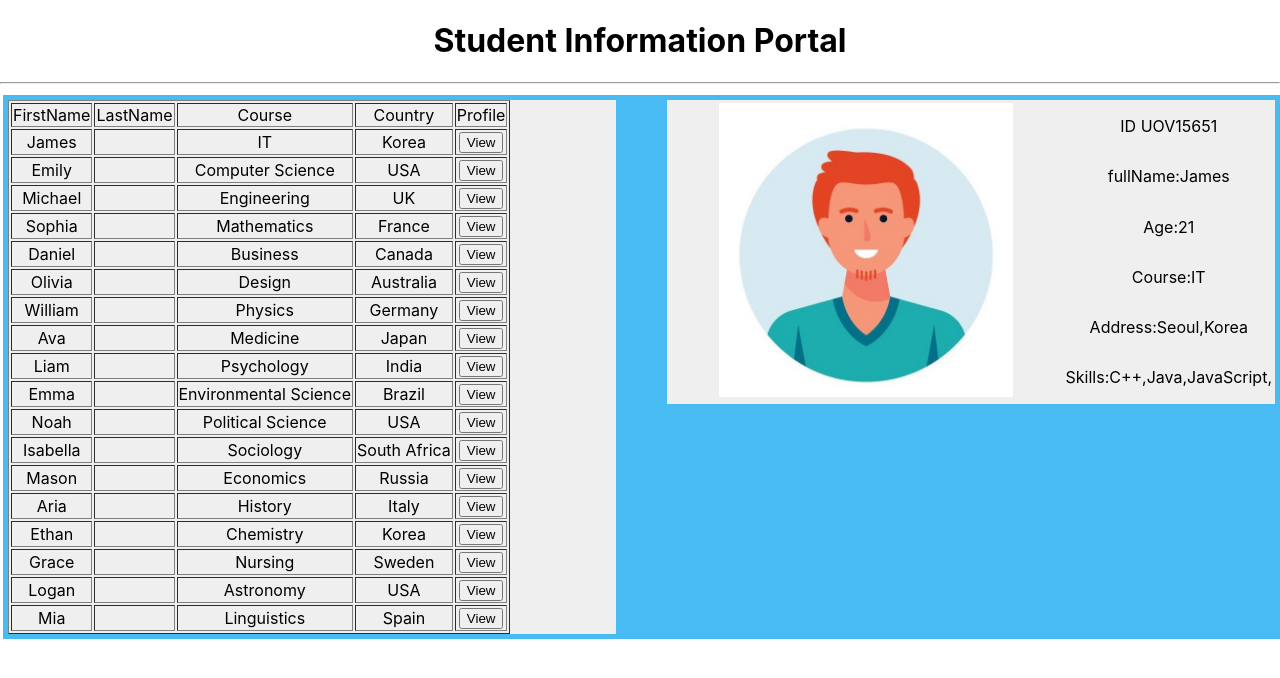
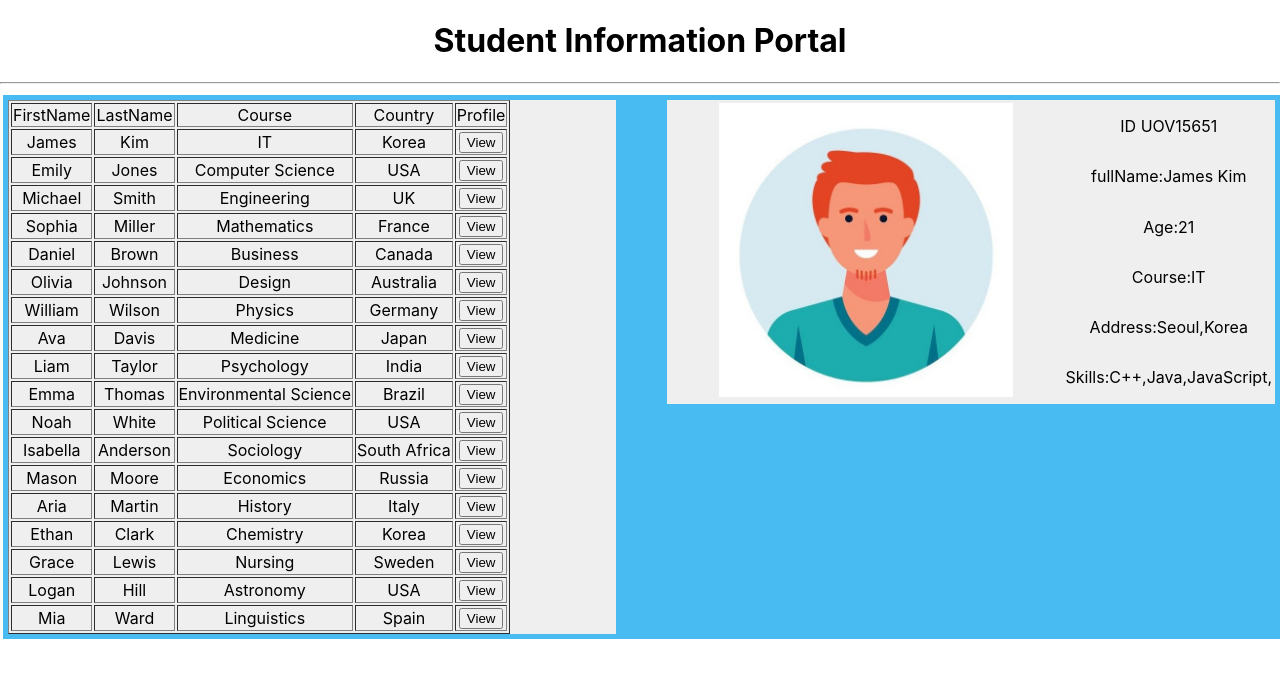
Before and after one commit to sushmithacv/Student_Information_System_MCC, a React (Create React App) app in the folder studentapp/: page / in a window 1280 px wide. Shown: the top 678 px of the page. Built offline with nearby package versions, Linux system fonts and the light colour scheme.

Commit message:
Test completed Done

```diff
--- a/studentapp/src/components/Profile.js
+++ b/studentapp/src/components/Profile.js
@@ -10,7 +10,7 @@ export default function Profile(props){
                <td>ID {props.stu.studentId}</td>
            </tr>
            <tr>
-               <td>fullName:{props.stu.firstName +""}</td>
+               <td>fullName:{props.stu.firstName+" "+props.stu.lastName}</td>
            </tr>
            <tr>
                <td>Age:{props.stu.age}</td>
--- a/studentapp/src/components/StudentTable.js
+++ b/studentapp/src/components/StudentTable.js
@@ -22,7 +22,7 @@ export default function StudentTable(props){
                      props.students.map(student=>
                         <tr>
                             <td>{student.firstName} </td>
-                            <td>{student.LastName} </td>
+                            <td>{student.lastName} </td>
                             <td>{student.course} </td>
                             <td>{student.address.country} </td>
                         <td><button onClick={()=>{setStu(student)}}>View</button></td>
```
